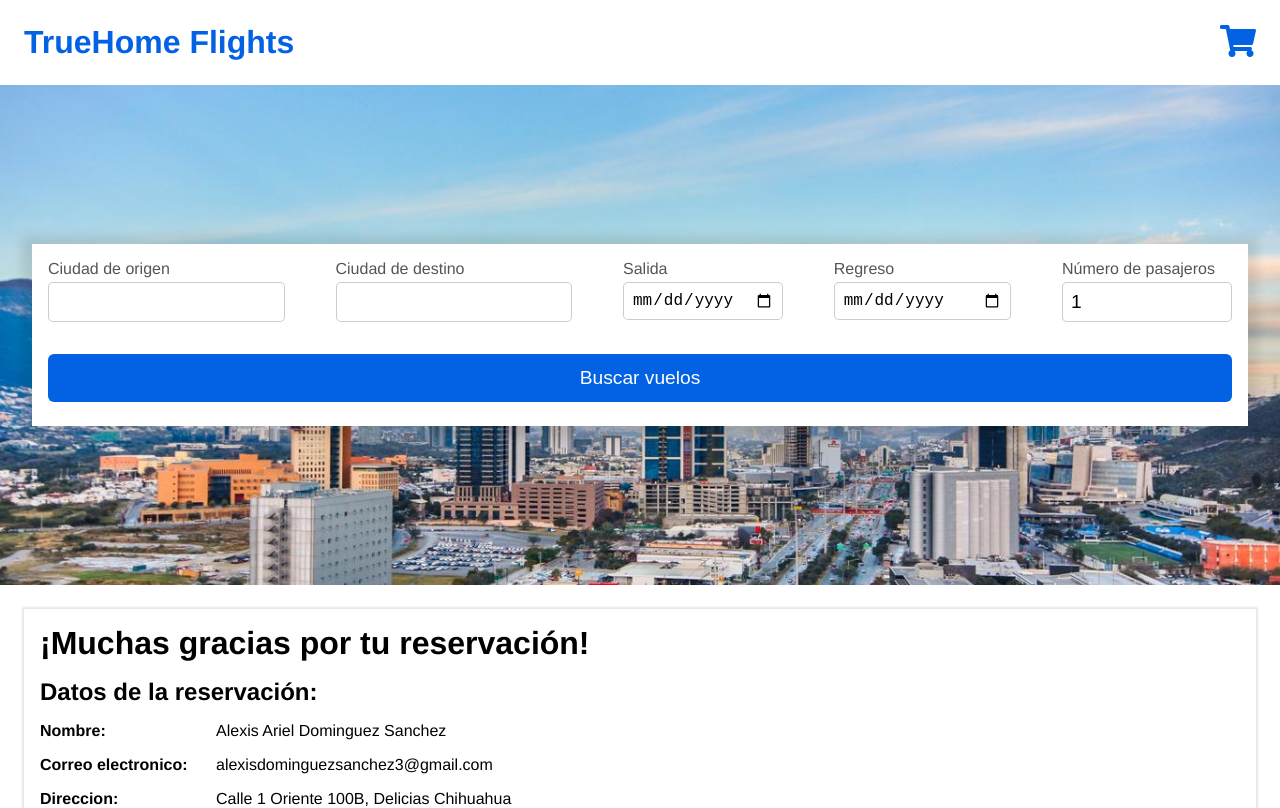
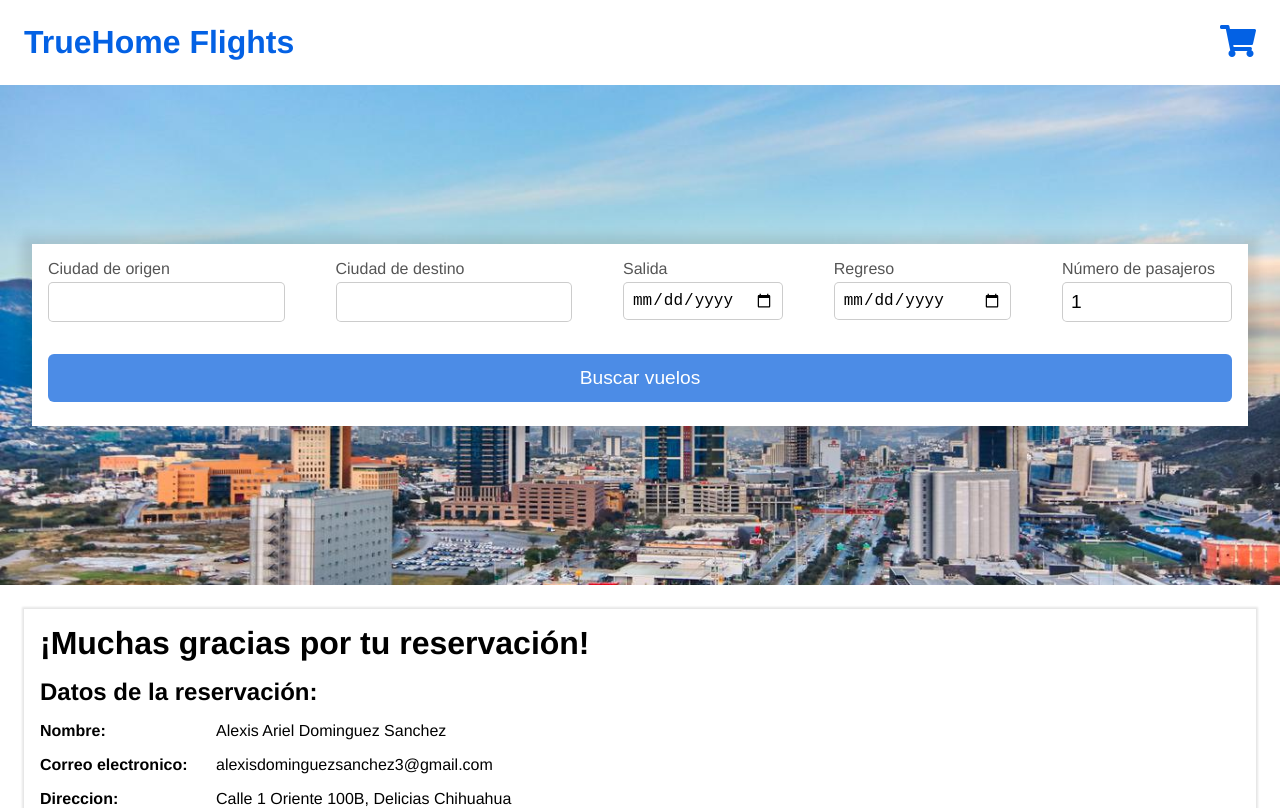
Before and after one commit to AlexisDominguez/TrueHomeTest, a React (Create React App) app: page / in a window 1280 px wide. Shown: the top 808 px of the page. Built offline with nearby package versions, Linux system fonts and the light colour scheme.

Commit message:
Added flight form validations

```diff
--- a/src/components/Button/Button.module.css
+++ b/src/components/Button/Button.module.css
@@ -22,6 +22,11 @@
   background-color: var(--main-color-disabled);
 }
 
+.button:disabled:hover {
+  cursor: default;
+  background-color: var(--main-color-disabled);
+}
+
 .button:focus {
   background-color: var(--main-color-hover);
 }
--- a/src/modules/FlightSearch/FlightSearch.tsx
+++ b/src/modules/FlightSearch/FlightSearch.tsx
@@ -5,6 +5,7 @@ import InputNumber from "../../components/InputNumber";
 import styles from "./FlightSearch.module.css";
 import { parseStringToDate } from "../../utils/parseStringToDate";
 import Button from "../../components/Button";
+import moment from "moment";
 
 const citiesMock = [
   "Chihuahua",
@@ -63,6 +64,25 @@ const Booking = () => {
     if (Number.isInteger(Number(event.target.value))) {
       setPassengers(Number(event.target.value) || "");
     }
+  };
+
+  const isValidForm = (): boolean => {
+    if (
+      errors.originCity ||
+      !originCity ||
+      errors.destinationCity ||
+      !destinationCity ||
+      !moment(startDate).isValid() ||
+      !moment(endDate).isValid() ||
+      !startDate ||
+      !endDate ||
+      numberOfPassengers < 1 ||
+      numberOfPassengers > 8
+    ) {
+      return false;
+    }
+
+    return true;
   };
 
   const handleSubmit = () => {};
@@ -124,7 +144,9 @@ const Booking = () => {
           }
         />
       </div>
-      <Button onClick={handleSubmit}>Buscar vuelos</Button>
+      <Button disabled={!isValidForm()} onClick={handleSubmit}>
+        Buscar vuelos
+      </Button>
     </section>
   );
 };
```
